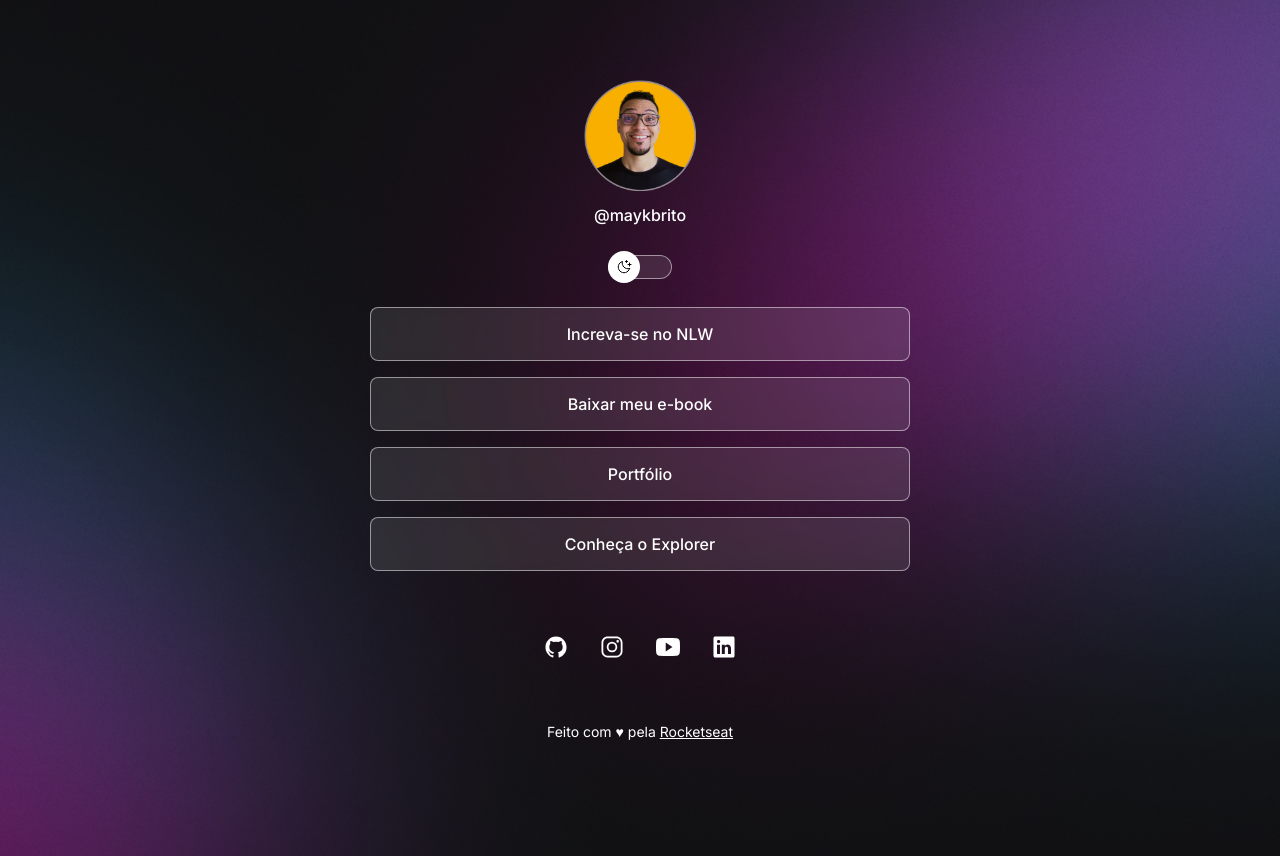
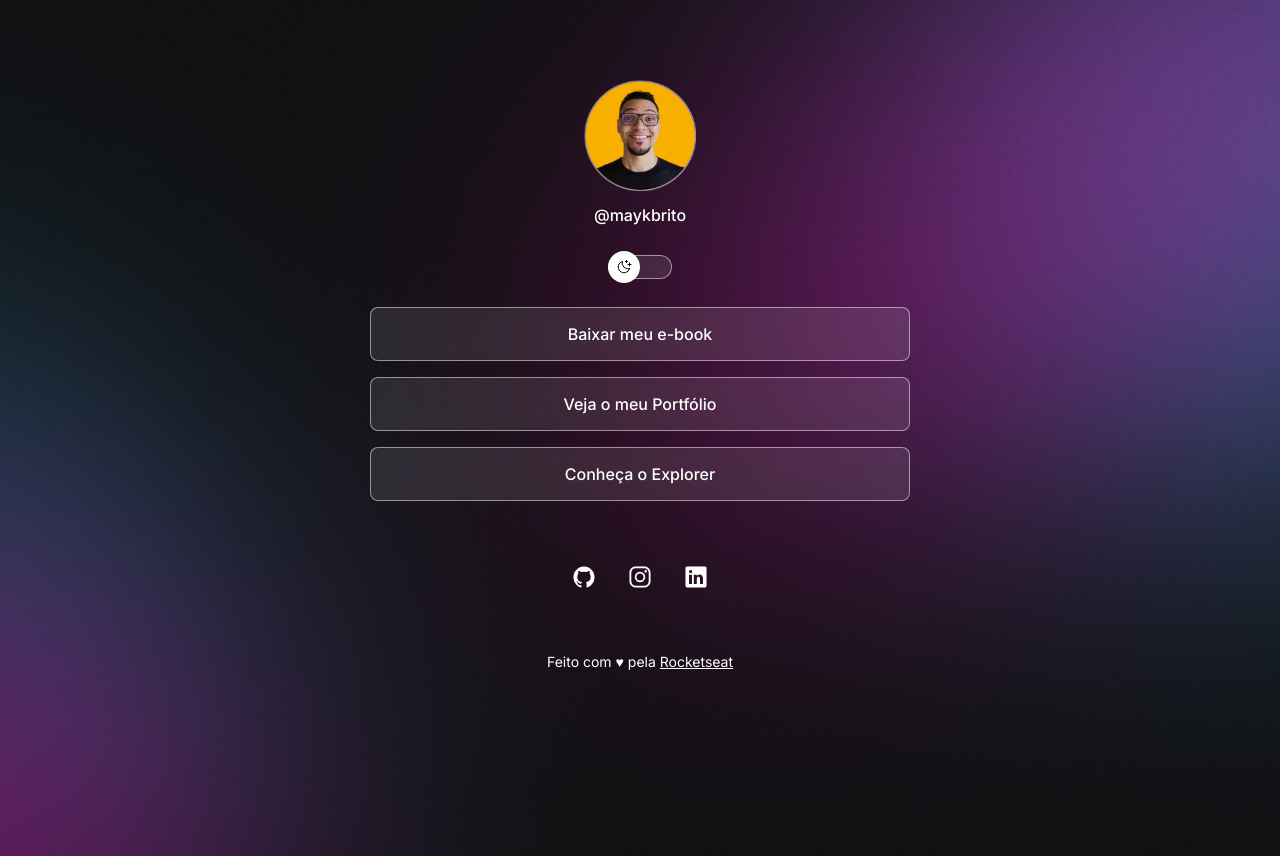
Before and after one commit to bantoneli/linkstree, a plain HTML site: page index.html in a window 1280 px wide. Drawn offline with nearby package versions, Linux system fonts and the light colour scheme.

Commit message:
change links

```diff
--- a/index.html
+++ b/index.html
@@ -27,10 +27,11 @@
       </div>
       <nav id="links">
         <ul>
-          <li><a href="#" target="_blank">Increva-se no NLW</a></li>
           <li><a href="#" target="_blank">Baixar meu e-book</a></li>
           <li>
-            <a href="http://github.com/maykbrito" target="_blank">Portfólio</a>
+            <a href="http://github.com/bantoneli" target="_blank"
+              >Veja o meu Portfólio</a
+            >
           </li>
           <li>
             <a href="http://rocketseat.com.br/explorer/" target="_blank"
@@ -40,16 +41,13 @@
         </ul>
       </nav>
       <nav id="social-links">
-        <a href="http://github.com/maykbrito" target="_blank">
+        <a href="http://github.com/bantoneli" target="_blank">
           <ion-icon name="logo-github"></ion-icon>
         </a>
-        <a href="http://instagram.com/maykbrito" target="_blank">
+        <a href="http://instagram.com/eubrunoantoneli" target="_blank">
           <ion-icon name="logo-instagram"></ion-icon>
         </a>
-        <a href="http://youtube.com/maykbrito" target="_blank">
-          <ion-icon name="logo-youtube"></ion-icon>
-        </a>
-        <a href="http://linkedin.com/in/maykbrito" target="_blank">
+        <a href="http://linkedin.com/in/bantoneli" target="_blank">
           <ion-icon name="logo-linkedin"></ion-icon>
         </a>
       </nav>
```
